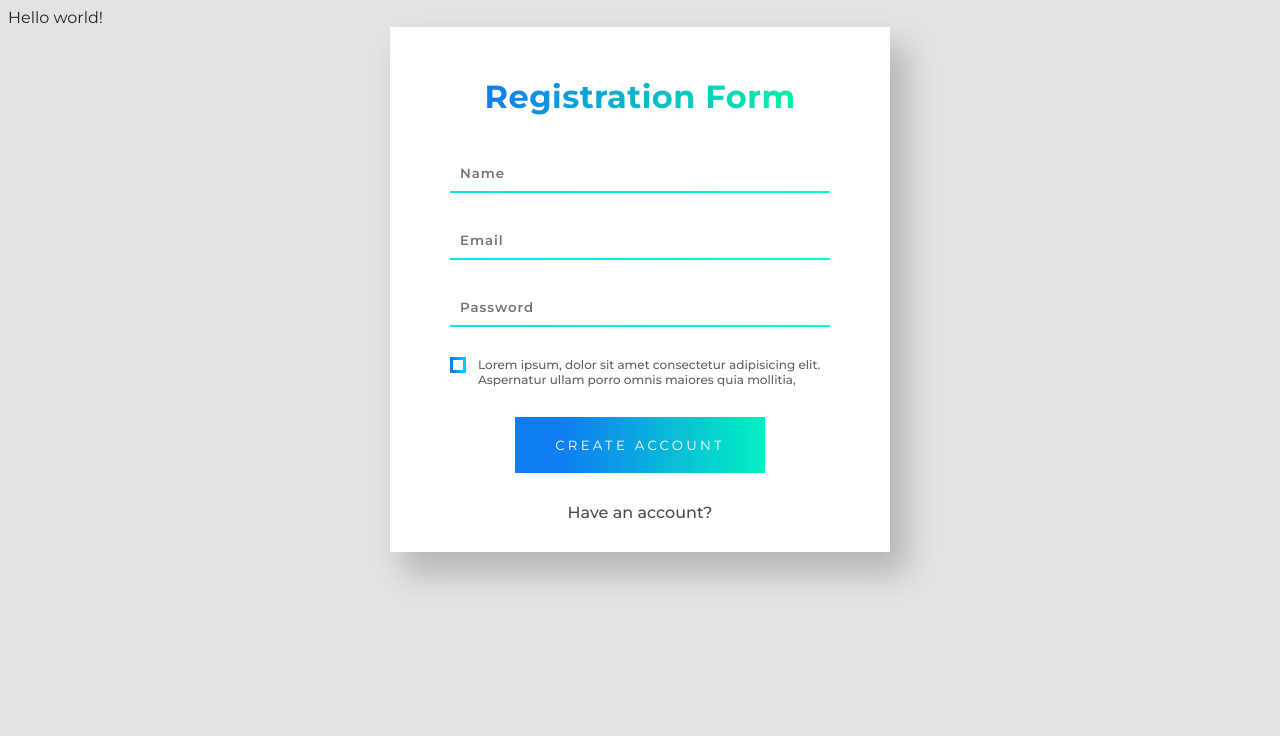
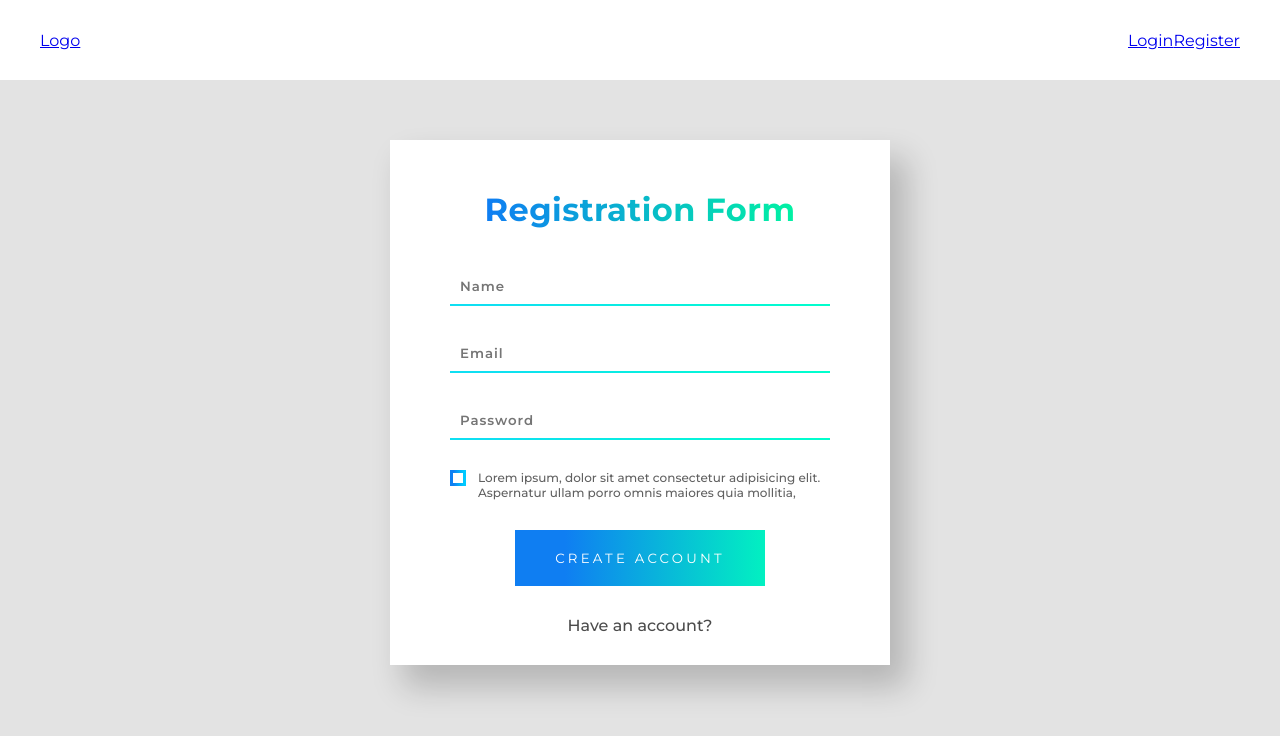
Before and after one commit to VIPon4ik/jwt-auth, an Angular app: page / in a window 1280 px wide. Shown: the top 736 px of the page. Built offline with nearby package versions, Linux system fonts and the light colour scheme.

Commit message:
Made Header component

```diff
--- a/src/app/app.component.html
+++ b/src/app/app.component.html
@@ -1,4 +1,4 @@
-<header>Hello world!</header>
+<app-header>Hello world!</app-header>
 <main>
   <router-outlet></router-outlet>
   <app-form title="Registration Form"></app-form>
--- a/src/app/app.component.ts
+++ b/src/app/app.component.ts
@@ -2,11 +2,12 @@ import { Component } from '@angular/core';
 import { CommonModule } from '@angular/common';
 import { RouterOutlet } from '@angular/router';
 import { FormComponent } from '../shared/UI/form/form.component';
+import { HeaderComponent } from '../shared/components/header/header.component';
 
 @Component({
   selector: 'app-root',
   standalone: true,
-  imports: [CommonModule, RouterOutlet, FormComponent],
+  imports: [CommonModule, RouterOutlet, FormComponent, HeaderComponent],
   templateUrl: './app.component.html',
   styleUrl: './app.component.css'
 })
--- a/src/shared/UI/form/form.component.css
+++ b/src/shared/UI/form/form.component.css
@@ -9,6 +9,7 @@ form {
   flex-direction: column;
   gap: 30px;
   box-shadow: 15px 20px 30px 2px rgba(0, 0, 0, 0.2);
+  margin-top: 60px;
 }
 
 h1 {
--- /dev/null
+++ b/src/shared/components/header/header.component.css
@@ -0,0 +1,8 @@
+header {
+  height: 80px;
+  display: flex;
+  align-items: center;
+  justify-content: space-between;
+  padding: 20px 40px;
+  background-color: white;
+}
--- /dev/null
+++ b/src/shared/components/header/header.component.html
@@ -0,0 +1,7 @@
+<header>
+  <a routerLink="/">Logo</a>
+  <nav>
+    <a routerLink="/login">Login</a>
+    <a routerLink="/register">Register</a>
+  </nav>
+</header>
--- a/src/styles.css
+++ b/src/styles.css
@@ -8,6 +8,7 @@ body {
   font-family: "Montserrat", Arial, Helvetica, sans-serif;
   color: #212121;
   font-family: 16px;
+  margin: 0;
 }
 
 p,
```
Also changed, not shown: src/shared/components/header/header.component.ts (added, +13 -0 lines).
